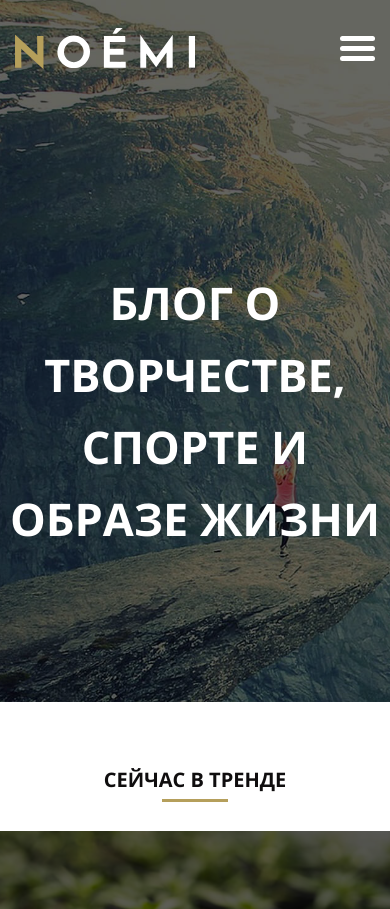
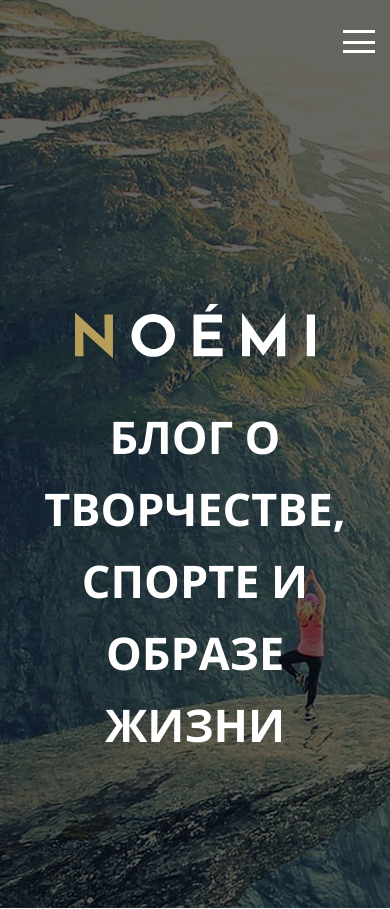
Before and after one commit to Lizaveta04/mq-diploma, a plain HTML site: page index.html in a window 390 px wide. Shown: the top 909 px of the page. Drawn offline with Linux system fonts and the light colour scheme; files whose address does not match are found by name.

Commit message:
Newnewnew

```diff
--- a/css/style.css
+++ b/css/style.css
@@ -219,7 +219,7 @@
 }
 
 .menu-button {
-    width: 1.4em;
+    width: 1.3em;
     height: 1em;
     border: none;
     padding: 0;
@@ -405,13 +405,11 @@
 
 .article {
 	display: flex;
-	align-items: flex-start;
 
 	margin-bottom: 59px;
 }
 
-.article-picture {
-	box-sizing: border-box;
+.article-picture img {
 	max-width: 380px;
 	width: 100%;
 }
@@ -530,7 +528,7 @@
 }
 
 .new-posts {
-	width: 270px;
+	width: 274px;
 }
 
 .new-post {
@@ -705,6 +703,8 @@
 .shop {
 	max-width: 1122px;
 	margin: auto;
+	padding-left: 34px;
+	padding-right: 34px;
 }
 
 .shop-items {
@@ -868,14 +868,20 @@
 }
 
 @media (min-width: 641px) and (max-width: 1199px) {
+	.header {
+		background-image: url("../images/banner-bg-tablet.jpg")
+		padding-top: 40px;
+		padding-right: 34px;
+		padding-left: 34px;
+	}
 	.menu-button:before {
     	top: 0;
 	}
 	.menu-button:before, .menu-button:after {
     	content: "";
     	width: 100%;
-    	height: 20%;
-    	border-radius: 5px;
+    	height: 3px;
+    	margin-top: 2px;
     	background-color: #ffffff;
     	position: absolute;
     	left: 0;
@@ -885,9 +891,8 @@
 	}
 	.menu-button-label {
     	width: 100%;
-    	height: 20%;
-    	margin-top: -0.1em;
-    	border-radius: 5px;
+    	height: 3px;
+
     	background-color: #ffffff;
     	position: absolute;
     	left: 0;
@@ -895,9 +900,6 @@
 	}
 	.menu-list {
 		display: none;
-	}
-	.header {
-		background-image: url("../images/banner-bg-tablet.jpg")
 	}
 	.trends {
 		flex-wrap: wrap;
@@ -916,6 +918,7 @@
 	}
 	.news {
 		flex-grow: 1;
+		padding-right: 35px;
 	}
 	.article {
 		flex-direction: column;
@@ -941,21 +944,30 @@
 
 @media (max-width: 640px) {
 	.header {
-		background-image: url("../images/banner-mobile.jpg")
+		background-image: url("../images/banner-mobile.jpg");
+		padding-right: 15px;
+		padding-left: 15px;
+	}
+	.header-content {
+		flex-direction: column;
+		padding-top: 276px;
+	}
+	.logo {
+		display: flex;
+	}
+	.logo-picture {
+		padding-left: 45px;
+		padding-right: 45px;
+		width: 100%;
 	}
 	.menu-list {
 		display: none;
 	}
 	.menu-button {
-    	width: 1.4em;
-    	height: 1em;
-    	border: none;
-    	padding: 0;
-    	background-color: transparent;
-    	font-size: 25px;
-    	position: relative;
-    	text-indent: -9999px;
-    	cursor: pointer;
+		position: absolute;
+		right: 0;
+		bottom: 0;
+		top: 0;
 	}
 	.menu-button:before {
     	top: 0;
@@ -963,8 +975,8 @@
 	.menu-button:before, .menu-button:after {
     	content: "";
     	width: 100%;
-    	height: 20%;
-    	border-radius: 5px;
+    	height: 3px;
+    	margin-top: 2px;
     	background-color: #ffffff;
     	position: absolute;
     	left: 0;
@@ -974,13 +986,15 @@
 	}
 	.menu-button-label {
     	width: 100%;
-    	height: 20%;
-    	margin-top: -0.1em;
-    	border-radius: 5px;
+    	height: 3px;
+
     	background-color: #ffffff;
     	position: absolute;
     	left: 0;
     	top: 50%;
+	}
+	.title {
+		margin-top: 43px;
 	}
 	.trends {
 		flex-wrap: wrap;
```
